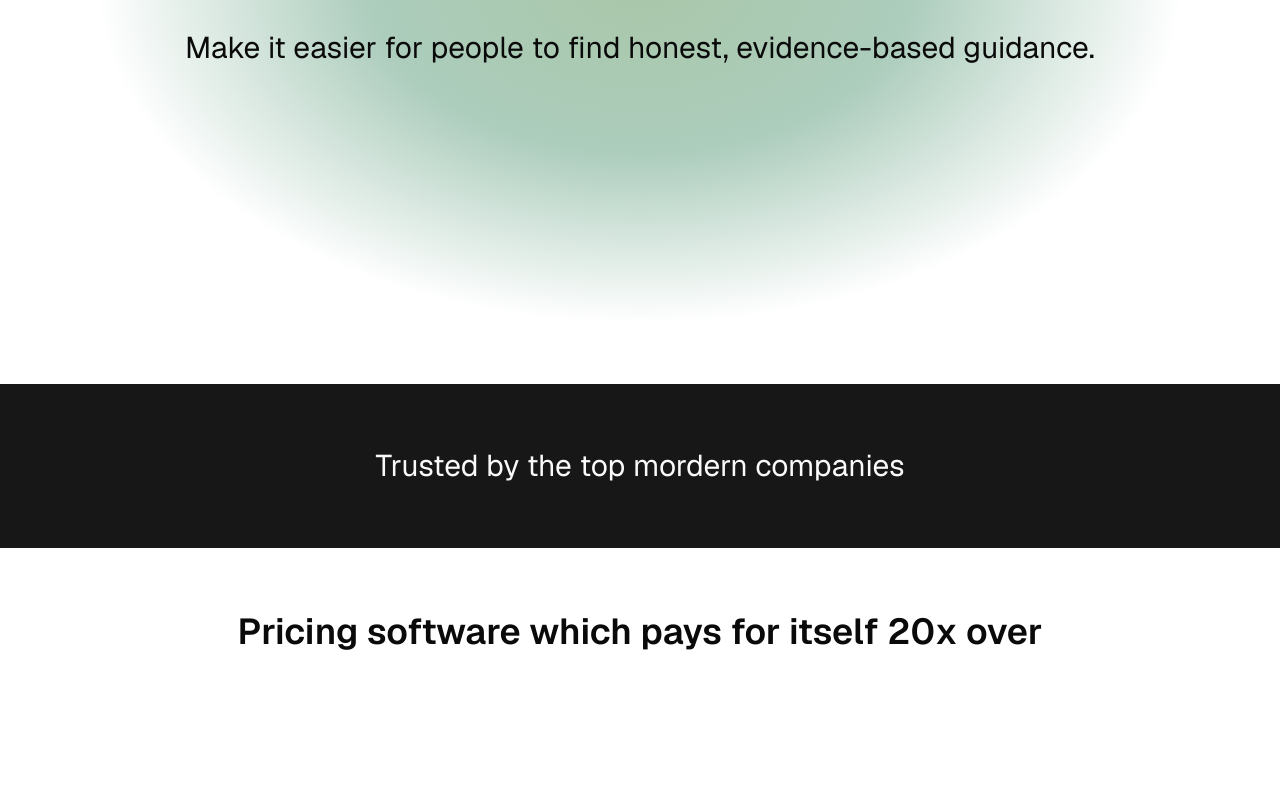
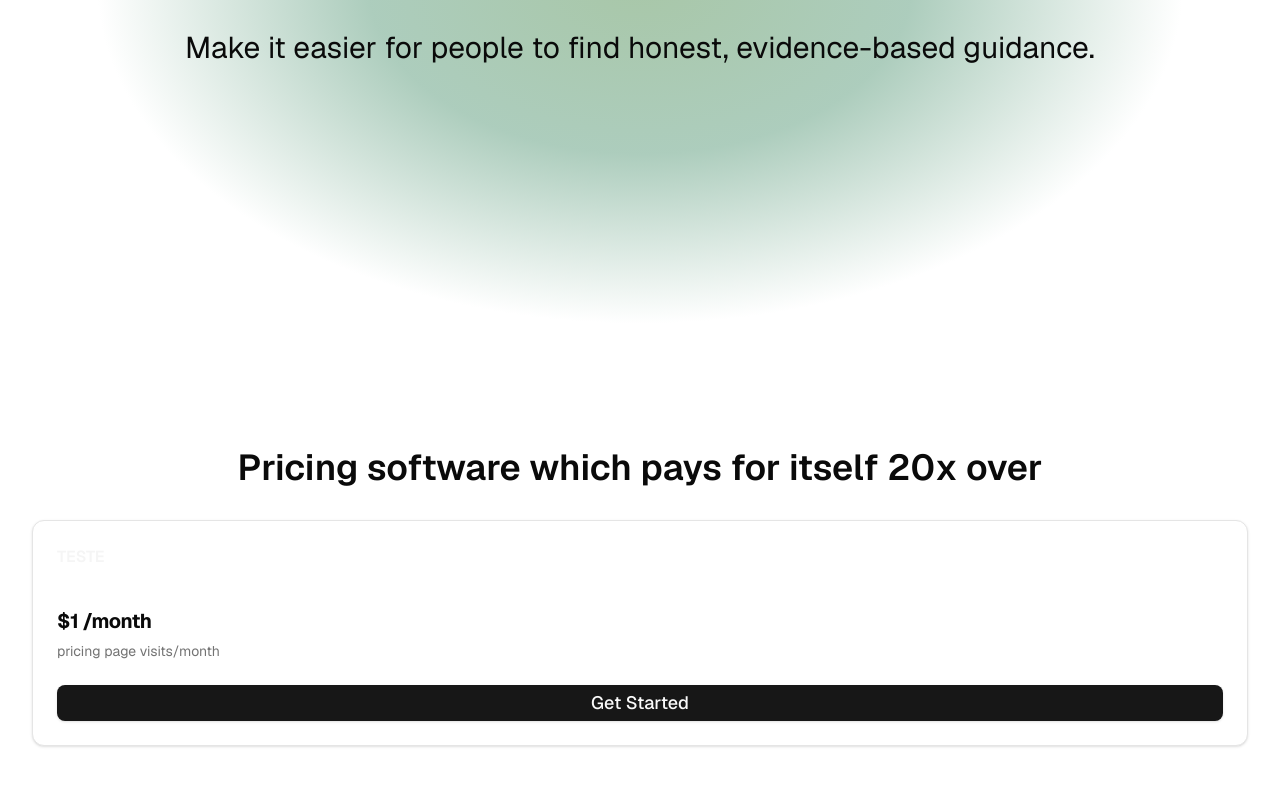
Before and after one commit to rafaelcaet/verify-influencers-panel, a Next.js app: page / in a window 1280 px wide. Shown: the part 416-1202 px from the top of the page. Before the commit the page ends 1164 px from the top, so only its background shows below. Built offline with nearby package versions, Linux system fonts and the light colour scheme.

Commit message:
feat: added pricing section

```diff
--- a/src/app/page.tsx
+++ b/src/app/page.tsx
@@ -1,3 +1,12 @@
+import { Button } from "@/components/ui/button";
+import {
+  Card,
+  CardContent,
+  CardDescription,
+  CardHeader,
+  CardTitle,
+} from "@/components/ui/card";
+
 export default function Home() {
   return (
     <>
@@ -9,17 +18,22 @@ export default function Home() {
           Make it easier for people to find honest, evidence-based guidance.
         </p>
       </section>
-      <section className="bg-primary text-primary-foreground">
-        <div className="container py-16 flex flex-col gap-16 px-8 md:px-16">
-          <h2 className="text-3xl text-center text-balance">
-            Trusted by the top mordern companies
-          </h2>
-        </div>
-      </section>
+
+      {/* PRICING */}
       <section id="pricing" className="px-8 py-16 bg-accent/5">
         <h2 className="text-4xl text-center text-balance font-semibold mb-8">
           Pricing software which pays for itself 20x over
         </h2>
+        <Card>
+          <CardHeader>
+            <div className="text-accent font-semibold mb-8">TESTE</div>
+            <CardTitle className="text-xl font-bold"> $1 /month</CardTitle>
+            <CardDescription>pricing page visits/month</CardDescription>
+          </CardHeader>
+          <CardContent>
+            <Button className="text-lg w-full rounded-lg">Get Started</Button>
+          </CardContent>
+        </Card>
       </section>
     </>
   );
```
